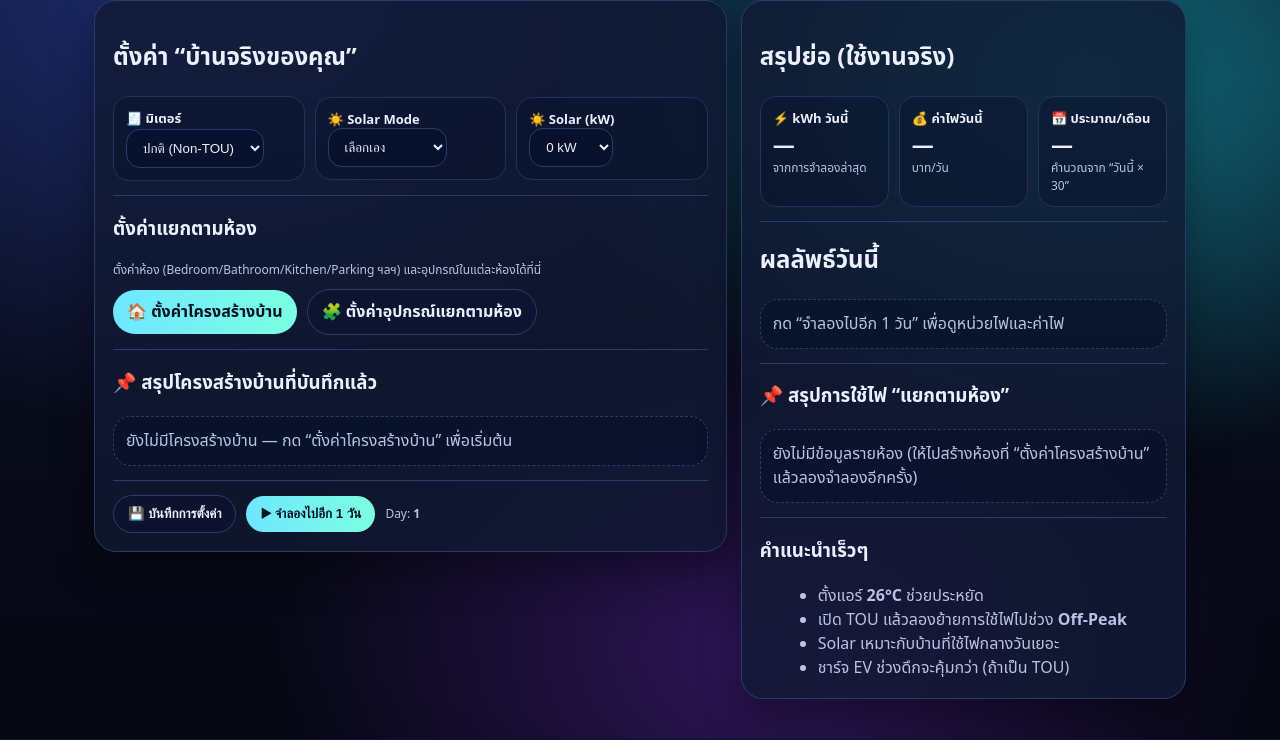
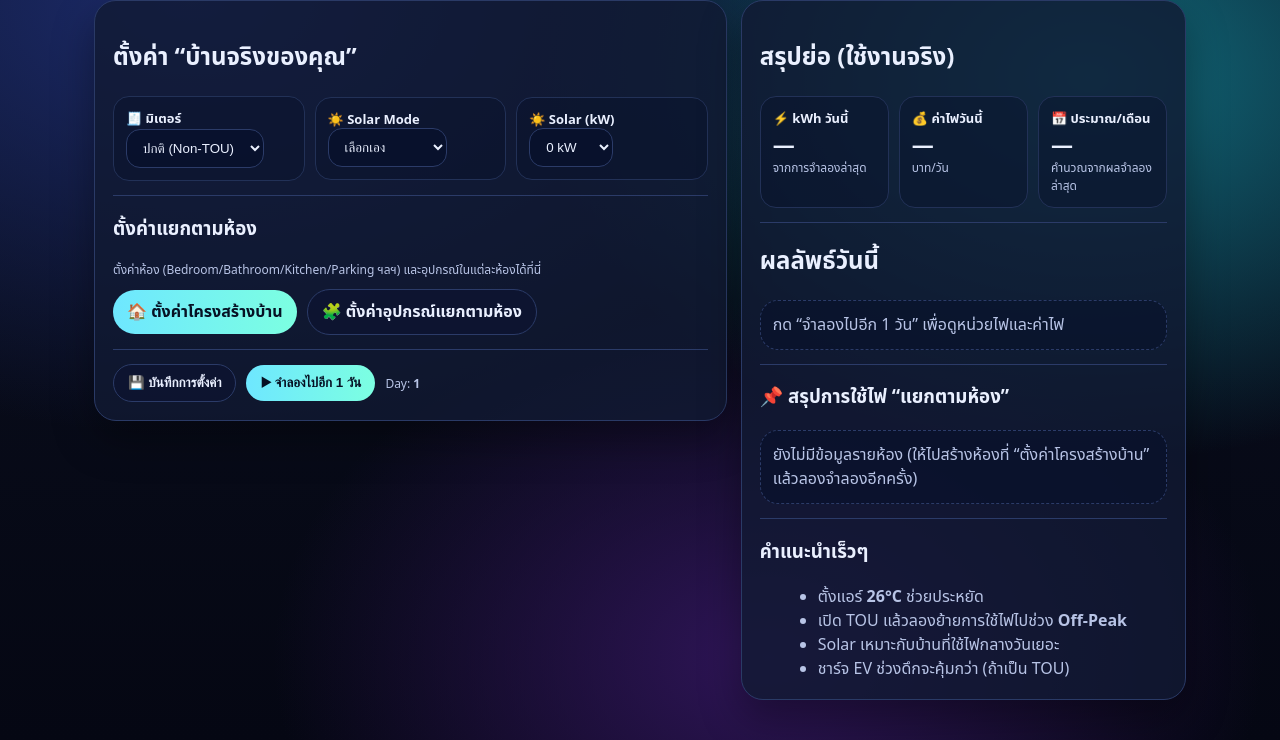
Before and after one commit to apiwatMea/energy-life, a Flask app: page /home in a window 1280 px wide. Shown: the part 88-828 px from the top of the page. Run offline with Flask 3, Linux system fonts and the light colour scheme; the visitor is signed in with stand-in values (Sample User, id 1); data comes from the database, SQL or seed files in the repository; data that the repository does not hold is empty.

Commit message:
Update home.html

```diff
--- a/templates/home.html
+++ b/templates/home.html
@@ -34,11 +34,9 @@
   </header>
 
   <main class="grid2">
-    <!-- LEFT -->
     <section class="card">
       <h2>ตั้งค่า “บ้านจริงของคุณ”</h2>
 
-      <!-- ✅ เหลือแค่ มิเตอร์ / Solar Mode / Solar (kW) -->
       <div class="row gap mt">
         <div class="mini grow">
           <div class="mini-title">🧾 มิเตอร์</div>
@@ -78,79 +76,8 @@
         <a class="btn" href="{{ url_for('rooms_setup') }}">🧩 ตั้งค่าอุปกรณ์แยกตามห้อง</a>
       </div>
 
-      <!-- ✅ NEW: สรุปโครงสร้าง + สถานะแต่ละห้อง -->
       <div class="divider"></div>
 
-      <h3>📌 สรุปโครงสร้างบ้านที่บันทึกแล้ว</h3>
-
-      {% set layout = state.house_layout if state.house_layout else {} %}
-      {% set layout_rooms = layout.rooms if layout.rooms else {} %}
-      {% set rooms = state.rooms if state.rooms else {} %}
-
-      {% if layout.enabled and rooms and rooms|length > 0 %}
-        <div class="panel">
-          <div class="muted small">
-            ประเภทบ้าน: <b>{{ layout.house_type }}</b><br/>
-            จำนวนห้อง:
-            bedroom <b>{{ layout_rooms.bedroom }}</b> •
-            bathroom <b>{{ layout_rooms.bathroom }}</b> •
-            living <b>{{ layout_rooms.living }}</b> •
-            kitchen <b>{{ layout_rooms.kitchen }}</b> •
-            work <b>{{ layout_rooms.work }}</b> •
-            parking <b>{{ layout_rooms.parking }}</b>
-          </div>
-
-          <div class="divider"></div>
-
-          {% set total_rooms = rooms|length %}
-          {% set done = 0 %}
-          {% for rid, room in rooms.items() %}
-            {% if room.configured %}
-              {% set done = done + 1 %}
-            {% endif %}
-          {% endfor %}
-
-          <div class="muted small">
-            สรุป: บันทึกแล้ว <b>{{ done }}</b> / <b>{{ total_rooms }}</b> ห้อง
-            • เหลืออีก <b>{{ (total_rooms - done) if total_rooms >= done else 0 }}</b> ห้องที่ยังไม่บันทึก
-          </div>
-
-          <div class="mt1">
-            {% for rid, room in rooms.items() %}
-              <div style="padding:10px 0;border-bottom:1px dashed rgba(255,255,255,.08);">
-                <div class="row between">
-                  <div>
-                    <div class="mini-title">{{ (room.label if room.label else rid) }}</div>
-                    <div class="muted small">room_id: {{ rid }} • type: {{ room.type }}</div>
-                    {% if room.configured %}
-                      <div class="muted small" style="margin-top:4px;">
-                        <span class="badge">✅ บันทึกแล้ว</span>
-                      </div>
-                    {% else %}
-                      <div class="muted small" style="margin-top:4px;">
-                        <span class="badge">🟡 ยังไม่บันทึก</span>
-                      </div>
-                    {% endif %}
-                  </div>
-                  <div>
-                    <a class="btn" href="{{ url_for('room_detail', rid=rid) }}">แก้ไขห้องนี้</a>
-                  </div>
-                </div>
-              </div>
-            {% endfor %}
-          </div>
-        </div>
-      {% else %}
-        <div class="panel">
-          <div class="muted">
-            ยังไม่มีโครงสร้างบ้าน — กด “ตั้งค่าโครงสร้างบ้าน” เพื่อเริ่มต้น
-          </div>
-        </div>
-      {% endif %}
-
-      <div class="divider"></div>
-
-      <!-- ✅ ปุ่มใช้งานจริง -->
       <div class="row gap mt2">
         <button class="btn" id="saveBtn" type="button">💾 บันทึกการตั้งค่า</button>
         <button class="btn primary" id="simBtn" type="button">▶ จำลองไปอีก 1 วัน</button>
@@ -158,7 +85,6 @@
       </div>
     </section>
 
-    <!-- RIGHT -->
     <aside class="card">
       <h2>สรุปย่อ (ใช้งานจริง)</h2>
       <div class="grid3 mt2">
@@ -175,7 +101,7 @@
         <div class="mini">
           <div class="mini-title">📅 ประมาณ/เดือน</div>
           <div class="big" id="statCostMonth">—</div>
-          <div class="muted small">คำนวณจาก “วันนี้ × 30”</div>
+          <div class="muted small" id="statCostMonthHint">คำนวณจากผลจำลองล่าสุด</div>
         </div>
       </div>
 
```
